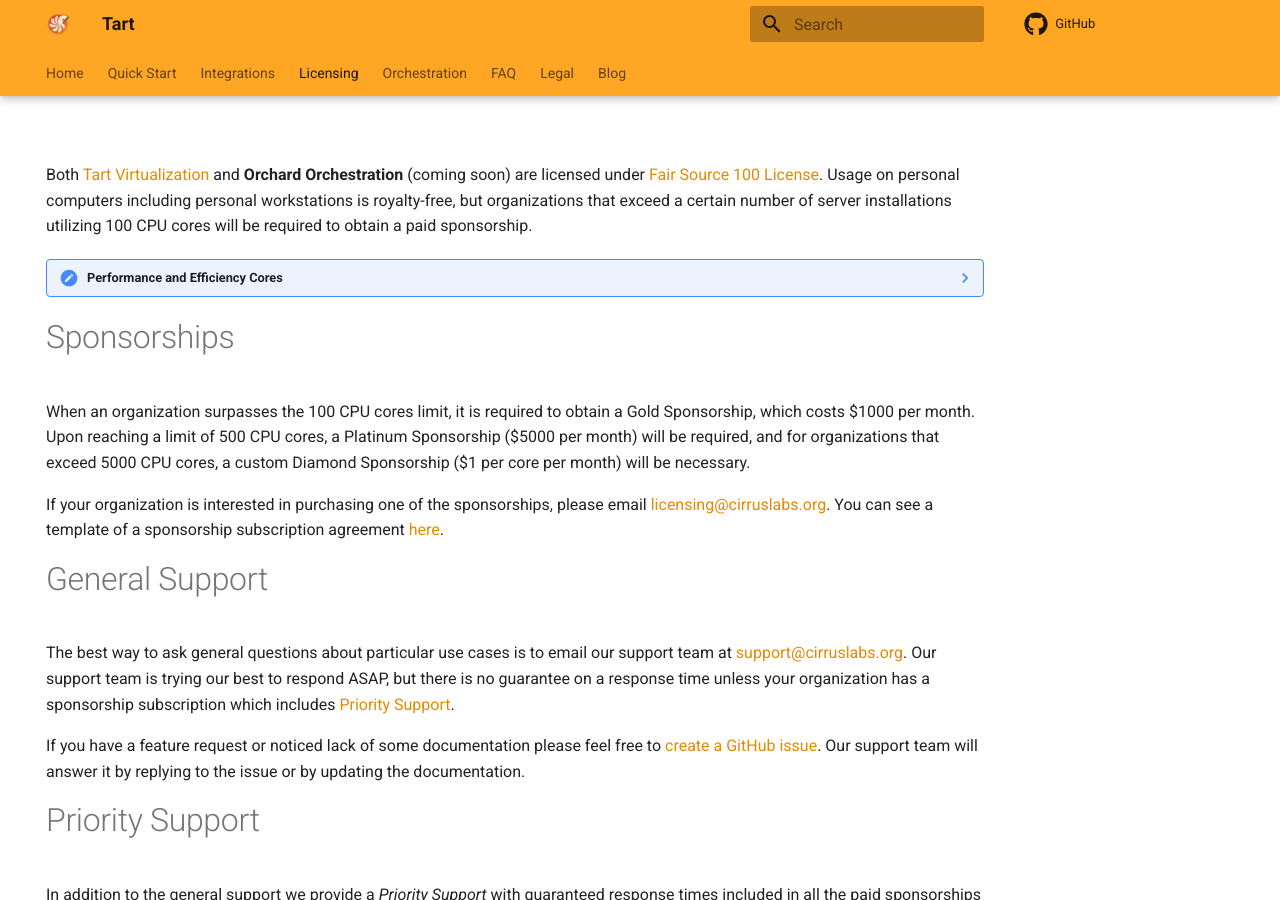
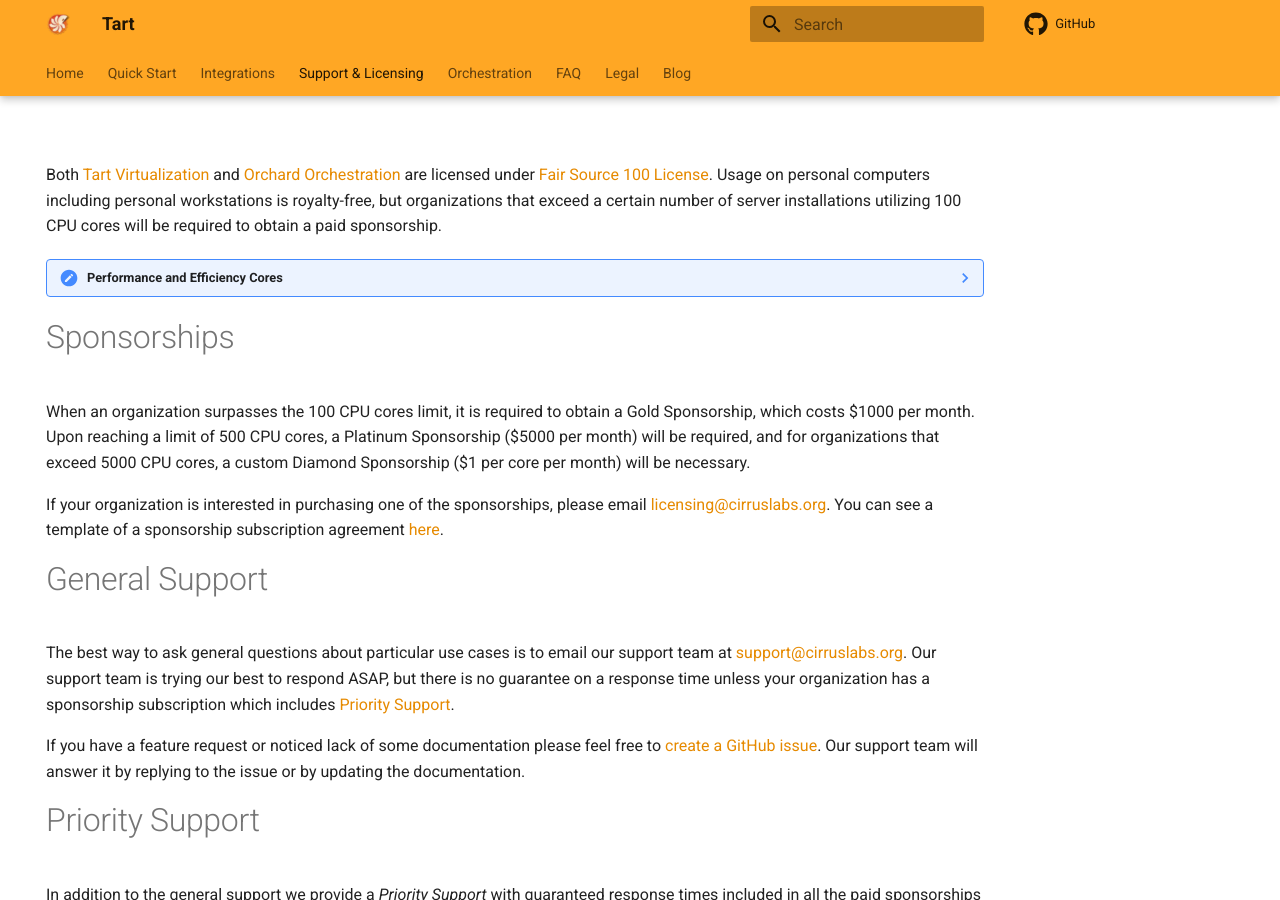
Before and after one commit to cirruslabs/tart, an MkDocs documentation site: the page built from docs/licensing.md, in a window 1280 px wide and 900 px high. Built offline with MkDocs 1.6.1 and Material for MkDocs 9.7.7, drawn with Linux system fonts in a browser that asks for light colours; plug-ins that fetch from the network failed and are left out; comment, search, counter and statistics services are not loaded.

Commit message:
Minor docs improvements
I realised we didn't add a proper link to Orchard

```diff
--- a/docs/licensing.md
+++ b/docs/licensing.md
@@ -3,7 +3,7 @@
   - navigation
 ---
 
-Both [Tart Virtualization](https://github.com/cirruslabs/tart) and **Orchard Orchestration** (coming soon)
+Both [Tart Virtualization](https://github.com/cirruslabs/tart) and [Orchard Orchestration](https://github.com/cirruslabs/orchard)
 are licensed under [Fair Source 100 License](https://fair.io/). Usage on personal computers including personal workstations is royalty-free,
 but organizations that exceed a certain number of server installations utilizing 100 CPU cores will be required to obtain a paid sponsorship.
 
--- a/mkdocs.yml
+++ b/mkdocs.yml
@@ -91,7 +91,7 @@
     - "GitLab Runner": integrations/gitlab-runner.md
     - "Self-hosted CI": integrations/cirrus-cli.md
     - "Managing VMs": integrations/vm-management.md
-  - "Licensing": licensing.md
+  - "Support & Licensing": licensing.md
   - "Orchestration": https://github.com/cirruslabs/orchard
   - "FAQ": faq.md
   - "Legal":
```
